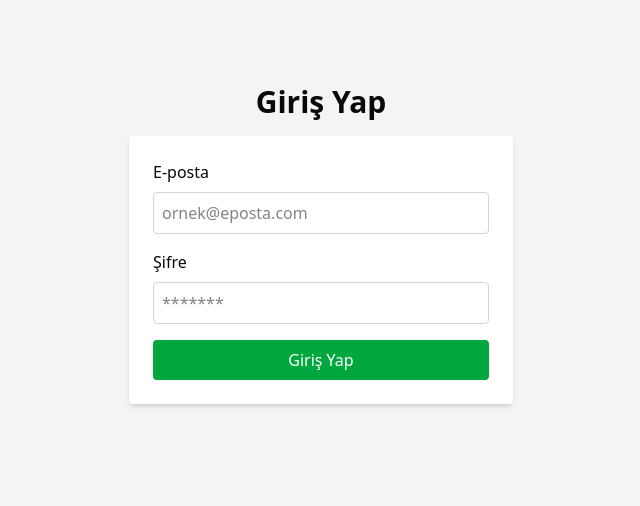
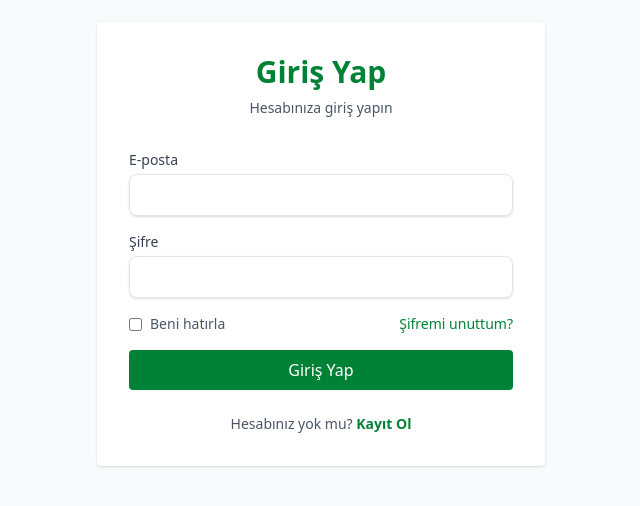
Before and after one commit to markasyon/turkbazaar-ui, a Next.js app: page /giris-yap in a window 1280 px wide. Shown: the part 156-662 px from the top of the page, without its empty margins (319-959 px from the left). Built offline with nearby package versions, Linux system fonts and the light colour scheme.

Commit message:
Update page.tsx

```diff
--- a/app/giris-yap/page.tsx
+++ b/app/giris-yap/page.tsx
@@ -1,27 +1,60 @@
-export default function GirisYap() {
+'use client'
+
+import Link from 'next/link'
+
+export default function GirisSayfasi() {
   return (
-    <div className="flex flex-col items-center justify-center h-screen bg-gray-100">
-      <h1 className="text-3xl font-bold mb-4">Giriş Yap</h1>
-      <form className="bg-white p-6 rounded shadow-md w-full max-w-sm">
-        <label className="block mb-2 font-medium">E-posta</label>
+    <div className="min-h-screen flex items-center justify-center bg-gray-50 py-12 px-4">
+      <div className="max-w-md w-full space-y-6 p-8 bg-white rounded shadow">
+        <div className="text-center">
+          <h2 className="text-3xl font-bold text-green-700">Giriş Yap</h2>
+          <p className="mt-2 text-sm text-gray-600">
+            Hesabınıza giriş yapın
+          </p>
+        </div>
+
+        <form className="mt-8 space-y-4">
+          <div>
+            <label className="block text-sm font-medium text-gray-700">E-posta</label>
             <input
               type="email"
-          placeholder="ornek@eposta.com"
-          className="border border-gray-300 rounded w-full p-2 mb-4"
+              required
+              className="mt-1 w-full px-3 py-2 border rounded-md shadow-sm focus:ring-green-500 focus:border-green-500"
             />
-        <label className="block mb-2 font-medium">Şifre</label>
+          </div>
+
+          <div>
+            <label className="block text-sm font-medium text-gray-700">Şifre</label>
             <input
               type="password"
-          placeholder="*******"
-          className="border border-gray-300 rounded w-full p-2 mb-4"
+              required
+              className="mt-1 w-full px-3 py-2 border rounded-md shadow-sm focus:ring-green-500 focus:border-green-500"
             />
+          </div>
+
+          <div className="flex items-center justify-between">
+            <label className="flex items-center">
+              <input type="checkbox" className="mr-2" />
+              <span className="text-sm text-gray-600">Beni hatırla</span>
+            </label>
+            <a href="#" className="text-sm text-green-700 hover:underline">Şifremi unuttum?</a>
+          </div>
+
           <button
             type="submit"
-          className="bg-green-600 text-white px-4 py-2 rounded hover:bg-green-700 w-full"
+            className="w-full bg-green-700 text-white py-2 px-4 rounded hover:bg-green-800 transition"
           >
             Giriş Yap
           </button>
         </form>
+
+        <div className="text-center text-sm text-gray-600">
+          Hesabınız yok mu?{' '}
+          <Link href="/kayit" className="text-green-700 font-semibold hover:underline">
+            Kayıt Ol
+          </Link>
         </div>
-  );
+      </div>
+    </div>
+  )
 }
```
Lines whose indentation alone changed are shown as unchanged.
